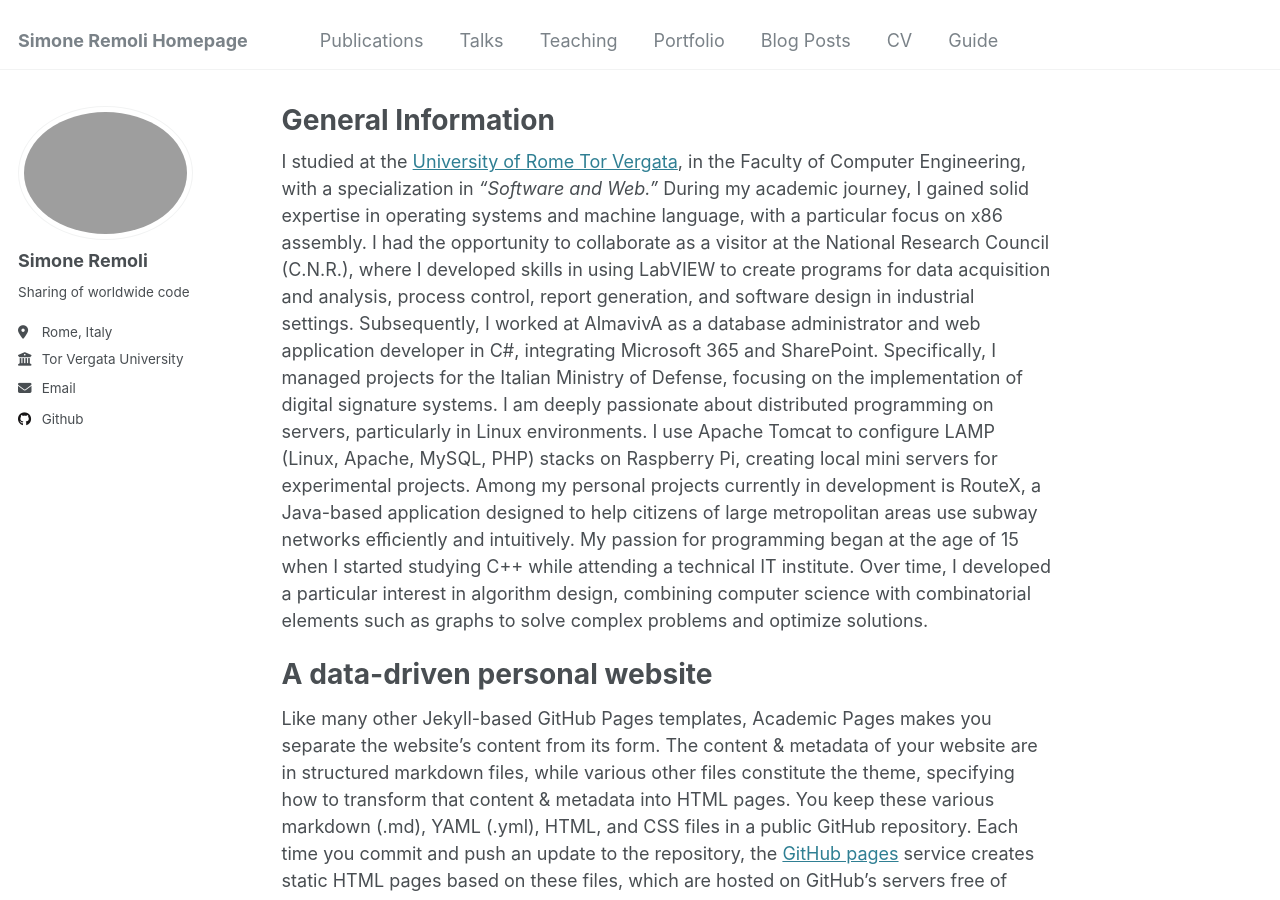
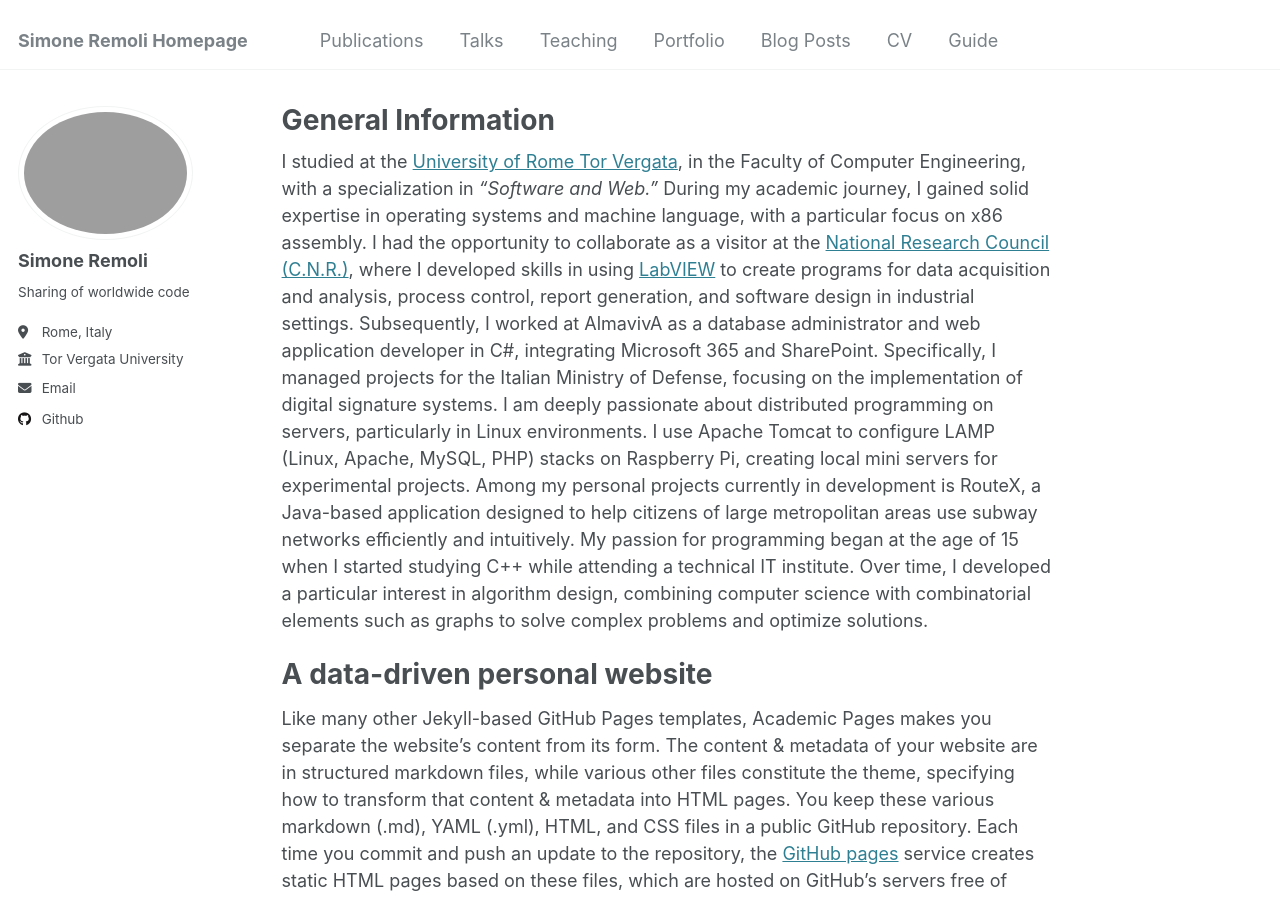
Before and after one commit to SimoneRemoli/SimoneRemoli.github.io, a Jekyll site: the page built from _pages/about.md, in a window 1280 px wide and 900 px high. Built offline with Jekyll 4.4.1, drawn with Linux system fonts in a browser that asks for light colours; part of the change alters nothing that is shown.

```diff
--- a/_pages/about.md
+++ b/_pages/about.md
@@ -8,11 +8,11 @@ redirect_from:
 ---
 
 I studied at the [University of Rome Tor Vergata](https://ing.uniroma2.it/), in the Faculty of Computer
-Engineering, with a specialization in *"Software and Web."* During my academic journey, I gained
-solid expertise in operating systems and machine language, with a particular focus on x86
+Engineering, with a specialization in *"Software and Web."*
+During my academic journey, I gained solid expertise in operating systems and machine language, with a particular focus on x86
 assembly.
-I had the opportunity to collaborate as a visitor at the National Research Council (C.N.R.), where I
-developed skills in using LabVIEW to create programs for data acquisition and analysis, process
+I had the opportunity to collaborate as a visitor at the [National Research Council (C.N.R.)](https://www.cnr.it/), where I
+developed skills in using [LabVIEW](https://www.ni.com/en/shop/labview.html) to create programs for data acquisition and analysis, process
 control, report generation, and software design in industrial settings.
 Subsequently, I worked at AlmavivA as a database administrator and web application developer in
 C#, integrating Microsoft 365 and SharePoint. Specifically, I managed projects for the Italian
```
